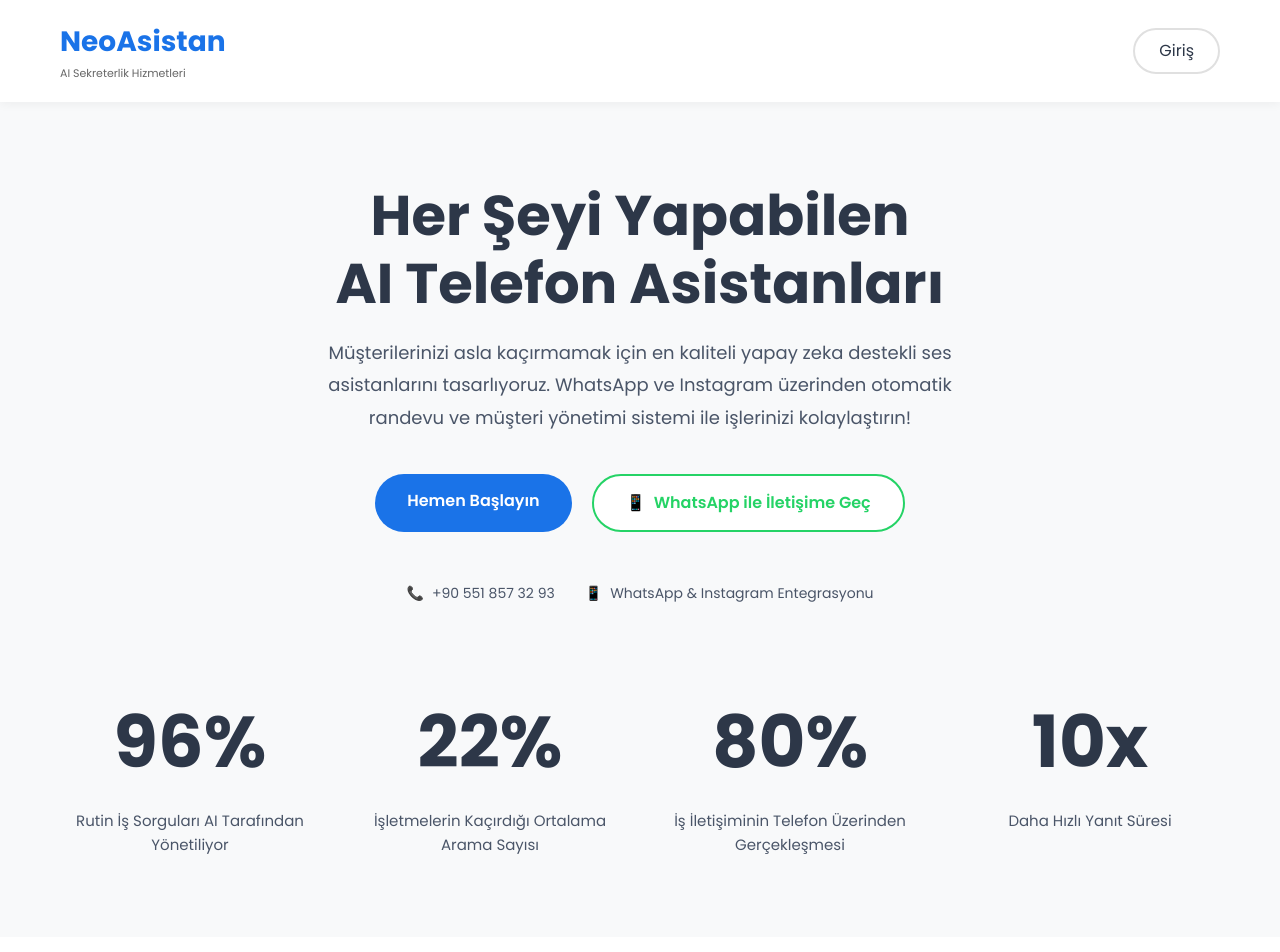
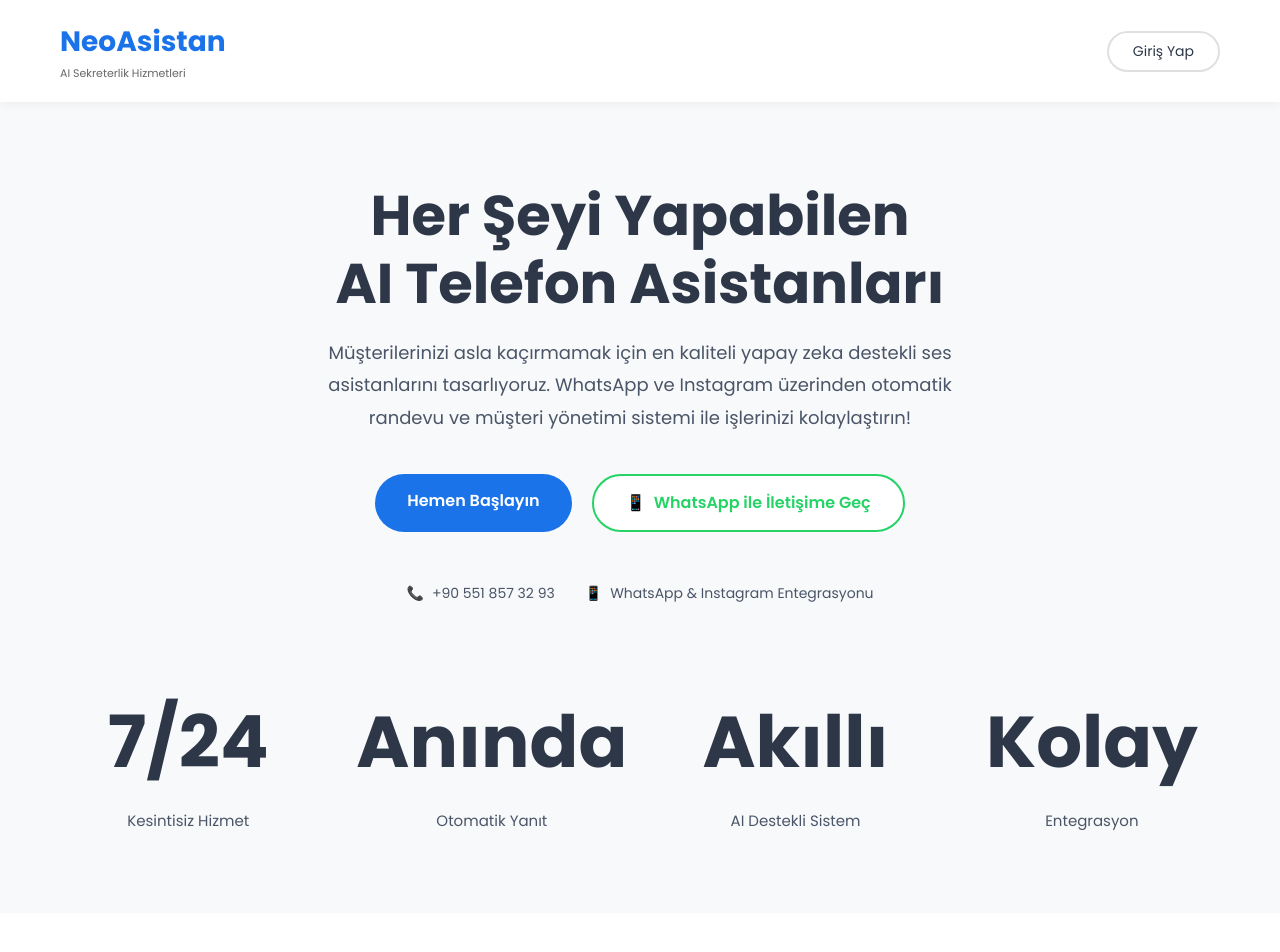
Before and after one commit to kinayoglueren/neoasistan, a plain HTML site: page index.html in a window 1280 px wide. Shown: the top 952 px of the page. Drawn offline with Linux system fonts and the light colour scheme.

Commit message:
Update index.html

```diff
--- a/index.html
+++ b/index.html
@@ -54,10 +54,13 @@
             padding: 8px 24px;
             border: 2px solid #e0e0e0;
             border-radius: 25px;
-            text-decoration: none;
             color: #2d3748;
             font-weight: 500;
             transition: all 0.3s;
+            background: white;
+            cursor: pointer;
+            font-size: 14px;
+            font-family: 'Poppins', sans-serif;
         }
 
         .login:hover {
@@ -807,7 +810,25 @@
                 NeoAsistan
                 <div class="logo-sub">AI Sekreterlik Hizmetleri</div>
             </div>
-            <a href="#" class="login">Giriş</a>
+            <button id="loginBtn" class="login">Giriş Yap</button>
+        </div>
+
+        <!-- Login Modal -->
+        <div id="loginModal" style="display: none; position: fixed; top: 0; left: 0; width: 100%; height: 100%; background: rgba(0,0,0,0.5); z-index: 9999; align-items: center; justify-content: center;">
+            <div style="background: white; padding: 40px; border-radius: 12px; max-width: 400px; width: 90%; text-align: center;">
+                <h2 style="margin-bottom: 20px; color: #2d3748;">Giriş Yap</h2>
+                <p style="color: #4a5568; margin-bottom: 30px;">Gmail hesabınızla hızlıca giriş yapın</p>
+                <button id="googleLoginBtn" style="width: 100%; padding: 14px; background: white; border: 2px solid #e0e0e0; border-radius: 8px; cursor: pointer; font-size: 15px; font-weight: 600; display: flex; align-items: center; justify-content: center; gap: 10px; transition: all 0.3s;">
+                    <svg width="20" height="20" viewBox="0 0 20 20">
+                        <path fill="#4285F4" d="M19.6 10.23c0-.82-.1-1.42-.25-2.05H10v3.72h5.5c-.15.96-.74 2.31-2.04 3.22v2.45h3.16c1.89-1.73 2.98-4.3 2.98-7.34z"/>
+                        <path fill="#34A853" d="M13.46 15.13c-.83.59-1.96 1-3.46 1-2.64 0-4.88-1.74-5.68-4.15H1.07v2.52C2.72 17.75 6.09 20 10 20c2.7 0 4.96-.89 6.62-2.42l-3.16-2.45z"/>
+                        <path fill="#FBBC05" d="M3.99 10c0-.69.12-1.35.32-1.97V5.51H1.07A9.973 9.973 0 000 10c0 1.61.39 3.14 1.07 4.49l3.24-2.52c-.2-.62-.32-1.28-.32-1.97z"/>
+                        <path fill="#EA4335" d="M10 3.88c1.88 0 3.13.81 3.85 1.48l2.84-2.76C14.96.99 12.7 0 10 0 6.09 0 2.72 2.25 1.07 5.51l3.24 2.52C5.12 5.62 7.36 3.88 10 3.88z"/>
+                    </svg>
+                    Gmail ile Giriş Yap
+                </button>
+                <button id="closeModalBtn" style="margin-top: 20px; background: none; border: none; color: #4a5568; cursor: pointer; font-size: 14px;">İptal</button>
+            </div>
         </div>
     </header>
 
@@ -836,20 +857,20 @@
     <!-- Stats Section -->
     <section class="stats">
         <div class="stat-item">
-            <h2>96%</h2>
-            <p>Rutin İş Sorguları AI Tarafından Yönetiliyor</p>
+            <h2>7/24</h2>
+            <p>Kesintisiz Hizmet</p>
         </div>
         <div class="stat-item">
-            <h2>22%</h2>
-            <p>İşletmelerin Kaçırdığı Ortalama Arama Sayısı</p>
+            <h2>Anında</h2>
+            <p>Otomatik Yanıt</p>
         </div>
         <div class="stat-item">
-            <h2>80%</h2>
-            <p>İş İletişiminin Telefon Üzerinden Gerçekleşmesi</p>
+            <h2>Akıllı</h2>
+            <p>AI Destekli Sistem</p>
         </div>
         <div class="stat-item">
-            <h2>10x</h2>
-            <p>Daha Hızlı Yanıt Süresi</p>
+            <h2>Kolay</h2>
+            <p>Entegrasyon</p>
         </div>
     </section>
 
```
